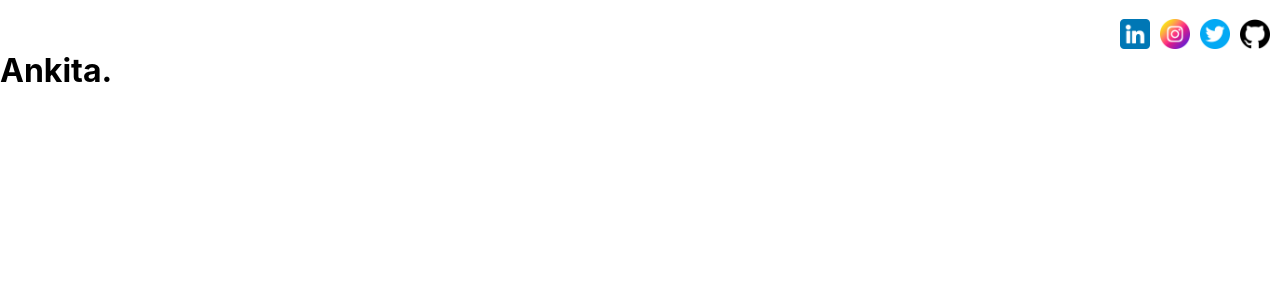
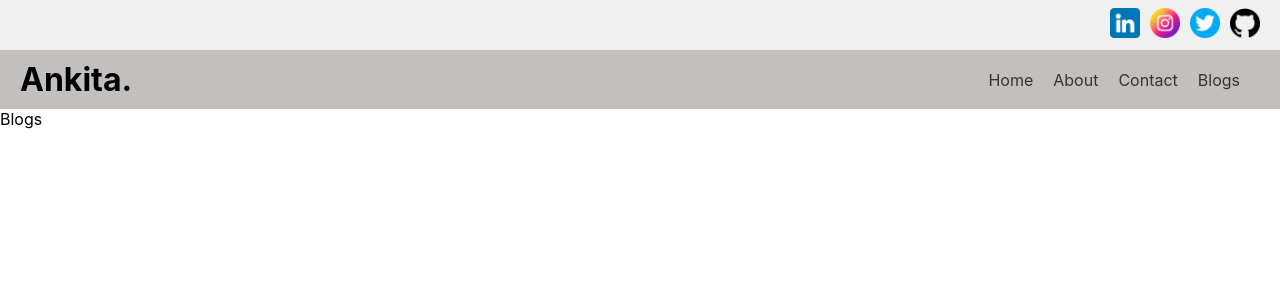
Before and after one commit to Anku-U/my-profile, a React (Create React App) app: page /blogs in a window 1280 px wide. Before the commit this address had no page. Shown: the top 300 px of the page. Built offline with nearby package versions, Linux system fonts and the light colour scheme.

Commit message:
header prepared for logo and navigation

```diff
--- a/src/App.js
+++ b/src/App.js
@@ -4,6 +4,7 @@ import './App.css';
 import { Header } from './components/Header';
 import { SocialHeader } from './components/SocialHeader';
 import { About } from './pages/About';
+import { Blogs } from './pages/Blogs';
 import { Contact } from './pages/Contact';
 import { HomePage } from './pages/HomePage';
 
@@ -17,7 +18,7 @@ function App() {
           <Route path="/" element={<HomePage />} />
           <Route path="/about" element={<About />} />
           <Route path="/contact" element={<Contact />} />
-
+          <Route path="/blogs" element={<Blogs />} />
         </Routes>
       </div>
 
--- /dev/null
+++ b/src/components/Header.css
@@ -0,0 +1,35 @@
+.header {
+    display: flex;
+    flex-direction: row;
+    justify-content: space-between;
+    align-items: center;
+    padding: 10px 20px;
+    background-color: #c2bfbf;
+}
+
+.logo {
+    font-size: 2em;
+    font-weight: bold;
+}
+
+nav ul {
+    list-style-type: none;
+    padding: 0;
+    margin: 0;
+    display: flex;
+}
+
+nav ul li {
+    margin-right: 20px;
+
+}
+
+nav ul li a {
+    text-decoration: none;
+    color: #333;
+}
+
+nav ul li a:hover {
+    background-color: #62e5df;
+    padding: 10px;
+}
--- a/src/components/Header.jsx
+++ b/src/components/Header.jsx
@@ -1,8 +1,30 @@
+import React from 'react';
+import { Link } from 'react-router-dom';
+import './Header.css';
+
 export const Header = () => {
     return (
         <header>
-            <div className="logo">
-                <h1>Ankita.</h1>
+            <div className='header'>
+                <div className="logo">
+                    <span>Ankita.</span>
+                </div>
+                <nav>
+                    <ul>
+                        <li>
+                            <Link to="/">Home</Link>
+                        </li>
+                        <li>
+                            <Link to="/about">About</Link>
+                        </li>
+                        <li>
+                            <Link to="/contact">Contact</Link>
+                        </li>
+                        <li>
+                            <Link to="/blogs">Blogs</Link>
+                        </li>
+                    </ul>
+                </nav>
             </div>
         </header>
     )
--- a/src/components/SocialHeader.css
+++ b/src/components/SocialHeader.css
@@ -1,4 +1,3 @@
-
 
   .social-icons {
     display: flex;
@@ -8,6 +7,8 @@
     float: right;
     width: 100%;
     height: 30px;
+    background-color: #f0f0f0;
+    padding: 10px;
   }
 
   .social-icon {
--- /dev/null
+++ b/src/pages/Blogs.js
@@ -0,0 +1,5 @@
+export const Blogs = () => {
+    return (
+        <div>Blogs</div>
+    )
+}
```
